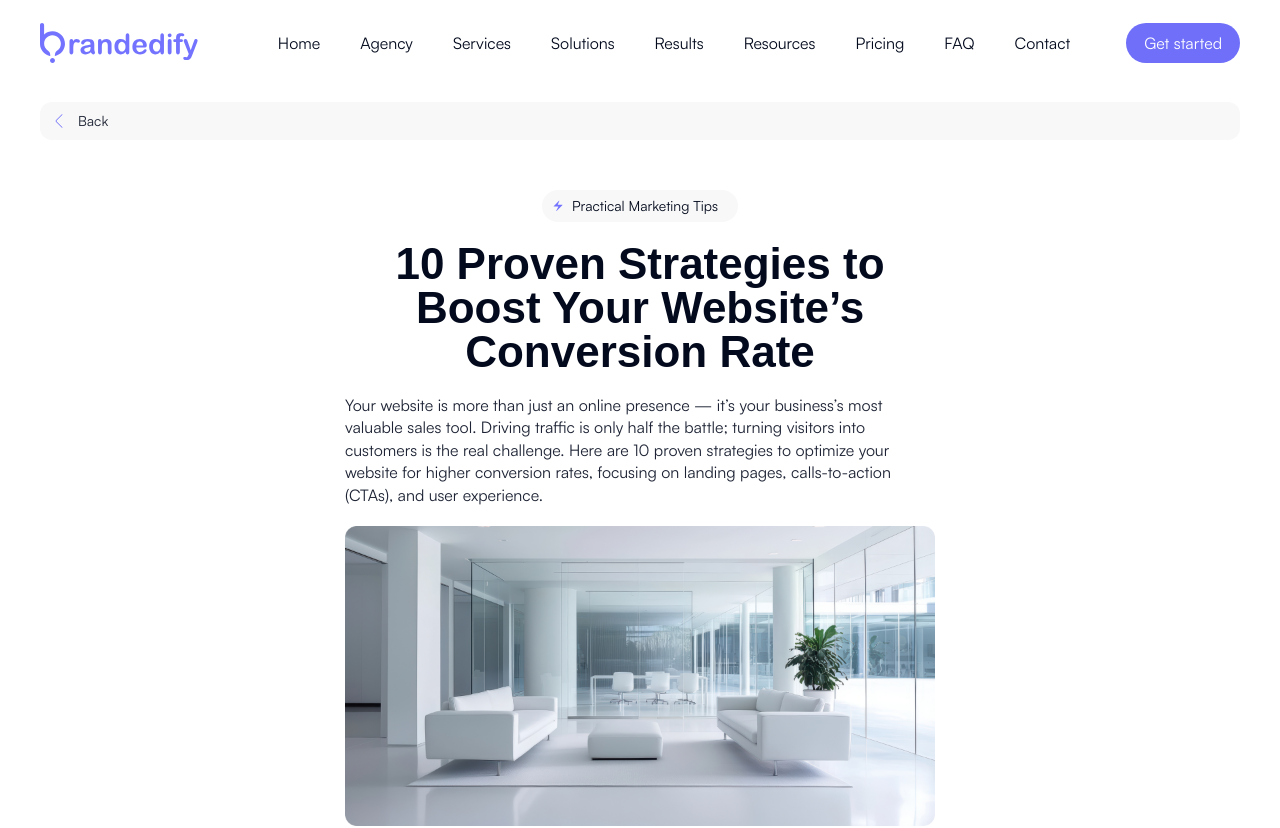
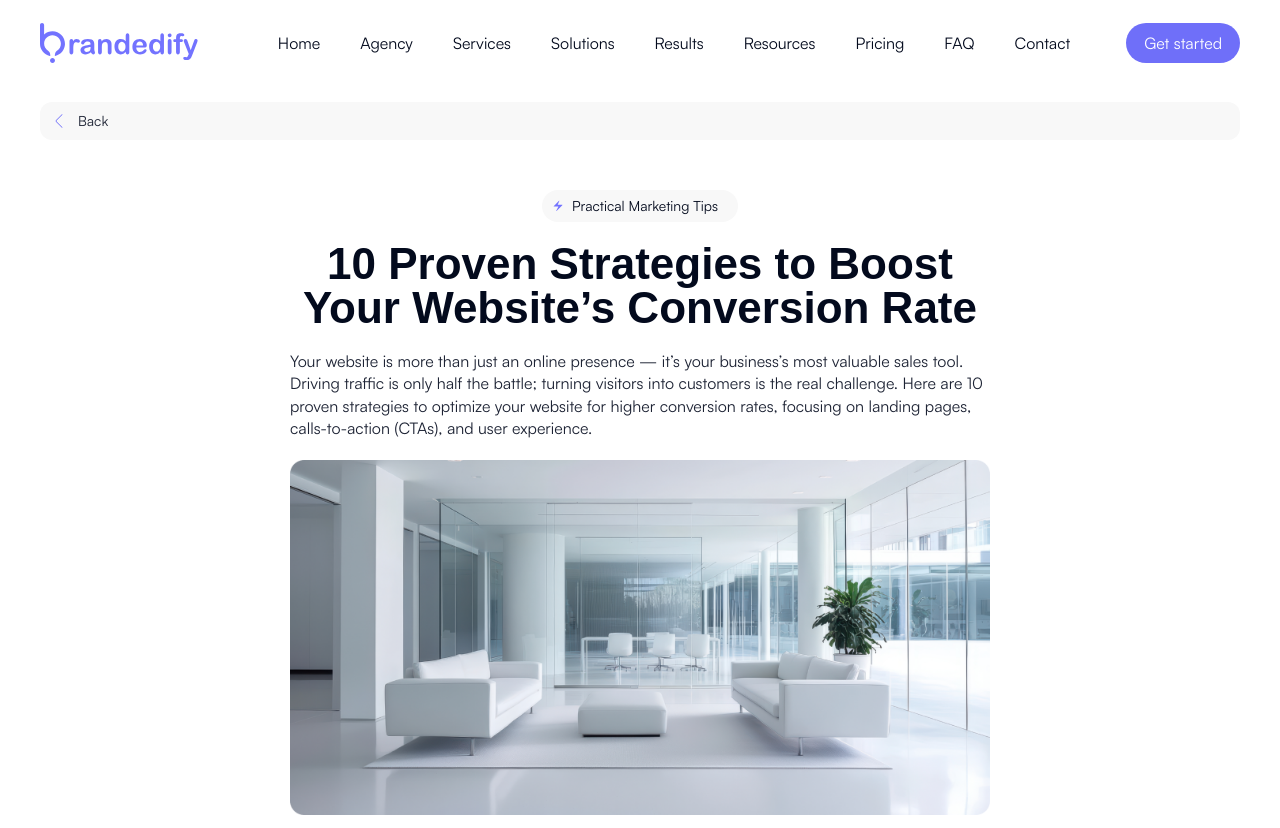
Before and after one commit to splashbit-projects/brandedify, a Next.js app: page /resources/10-proven-strategies-to-boost-your-websites-conversion-rate in a window 1280 px wide. Shown: the top 828 px of the page. Built offline with nearby package versions, Linux system fonts and the light colour scheme.

Commit message:
changed width

```diff
--- a/src/styles/policy.scss
+++ b/src/styles/policy.scss
@@ -21,7 +21,7 @@
     }
   }
   &__body {
-    max-width: rem(590);
+    max-width: rem(700);
     margin: 0 auto;
     .section-title {
       h1 {
--- a/src/styles/resources.scss
+++ b/src/styles/resources.scss
@@ -152,7 +152,7 @@
     }
   }
   &__body {
-    max-width: rem(590);
+    max-width: rem(700);
     margin: 0 auto;
     .section-title {
       margin-bottom: rem(20);
@@ -173,6 +173,7 @@
     .post-content {
       img {
         height: auto;
+        width: 100%;
       }
       p {
         font-weight: 400;
```
